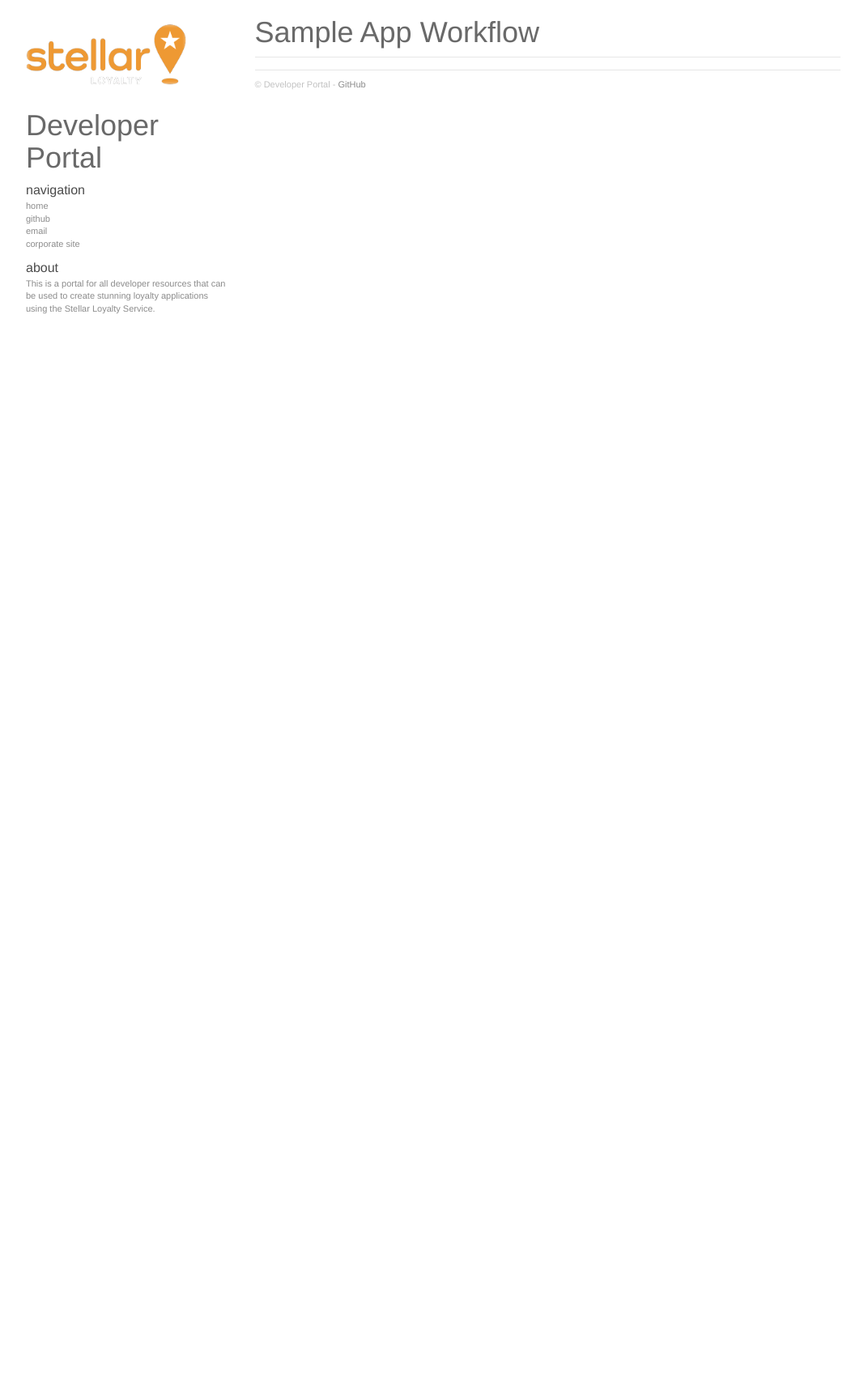
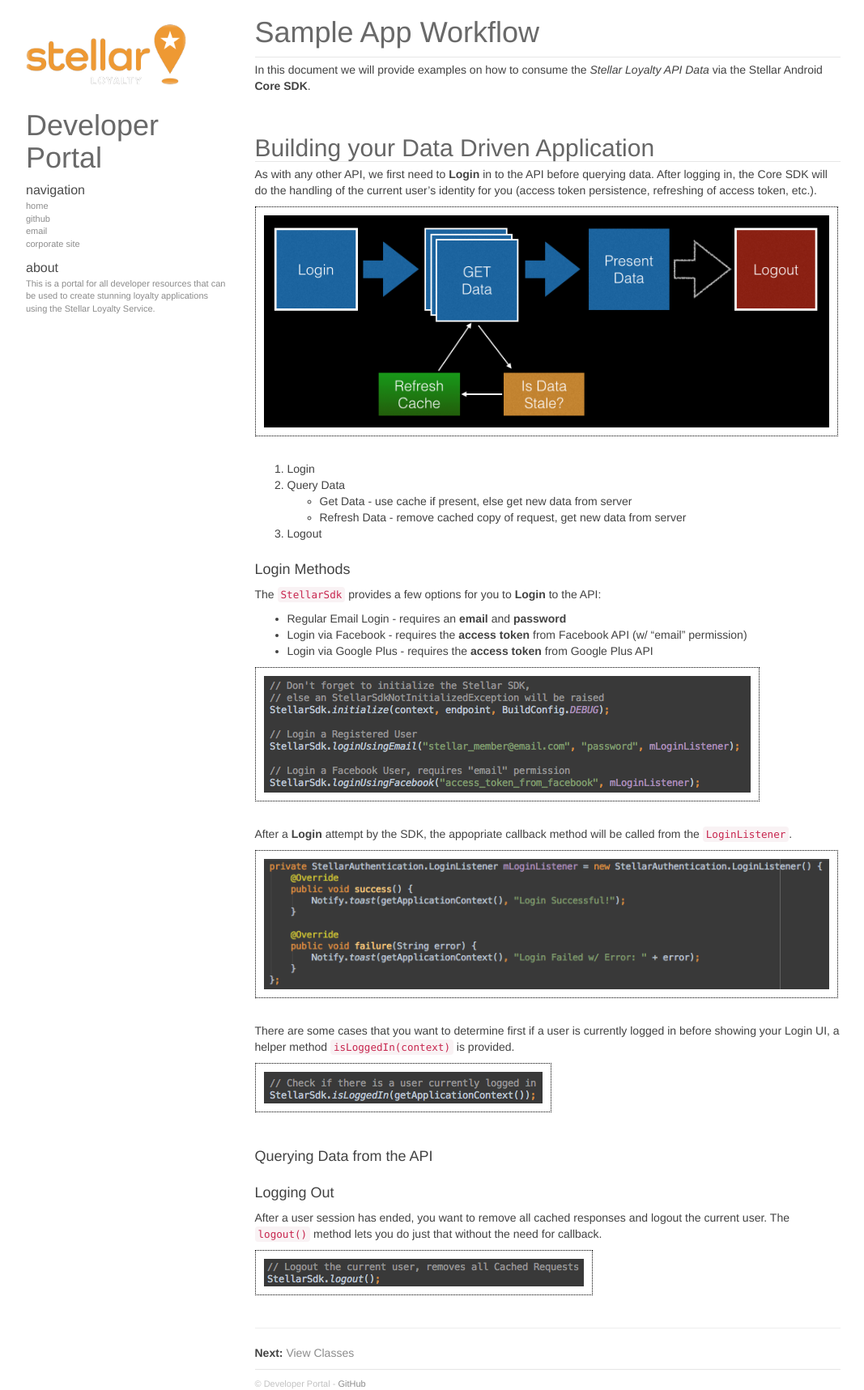
Before and after one commit to jofell/stellar-dev, a Jekyll site: the page built from _android_sdk/pages/02_sample_app_workflow.md, in a window 1280 px wide. Shown: the whole page at 81% size, without its empty margins (58-1125 px from the left). Built offline with Jekyll 4.4.1, drawn with Linux system fonts in a browser that asks for light colours; nearby versions of some CDN libraries; Markdown is read by kramdown in place of the engine named in the settings; before the commit the page ends 900 px from its top, so only the background shows below that.

Commit message:
Added Login/Logout Methods to the Sample Workflow, WIP

```diff
--- a/_android_sdk/pages/02_sample_app_workflow.md
+++ b/_android_sdk/pages/02_sample_app_workflow.md
@@ -3,3 +3,48 @@
 title:  "Sample App Workflow"
 categories: android-sdk
 ---
+
+In this document we will provide examples on how to consume the *Stellar Loyalty API Data* via the Stellar Android **Core SDK**.
+## Building your Data Driven Application
+
+As with any other API, we first need to **Login** in to the API before querying data. After logging in, the Core SDK will do the handling of the current user's identity for you (access token persistence, refreshing of access token, etc.).
+
+![]({{site.baseurl}}/img/sdk/android/sample_workflow.png)
+
+1. Login
+2. Query Data
+	* Get Data - use cache if present, else get new data from server
+	* Refresh Data - remove cached copy of request, get new data from server
+3. Logout
+
+#### Login Methods
+
+The `StellarSdk` provides a few options for you to **Login** to the API:
+
+* Regular Email Login - requires an **email** and **password**
+* Login via Facebook - requires the **access token** from Facebook API (w/ "email" permission)
+* Login via Google Plus - requires the **access token** from Google Plus API
+
+![]({{site.baseurl}}/img/sdk/android/login_apis.png)
+
+After a **Login** attempt by the SDK, the appopriate callback method will be called from the `LoginListener`.
+
+![]({{site.baseurl}}/img/sdk/android/login_listener.png)
+
+There are some cases that you want to determine first if a user is currently logged in before showing your Login UI, a helper method `isLoggedIn(context)` is provided.
+
+![]({{site.baseurl}}/img/sdk/android/login_helper.png)
+
+
+#### Querying Data from the API
+
+#### Logging Out
+
+After a user session has ended, you want to remove all cached responses and logout the current user. The `logout()` method lets you do just that without the need for callback.
+
+![]({{site.baseurl}}/img/sdk/android/logout.png)
+
+
+--------
+
+**Next:** [View Classes]({{site.baseurl}}/android_sdk/pages/03_view_classes.html)
```
Also changed, not shown: img/sdk/android/login_apis.png (added), img/sdk/android/login_helper.png (added), img/sdk/android/login_listener.png (added), img/sdk/android/logout.png (added), img/sdk/android/sample_workflow.png (added).
